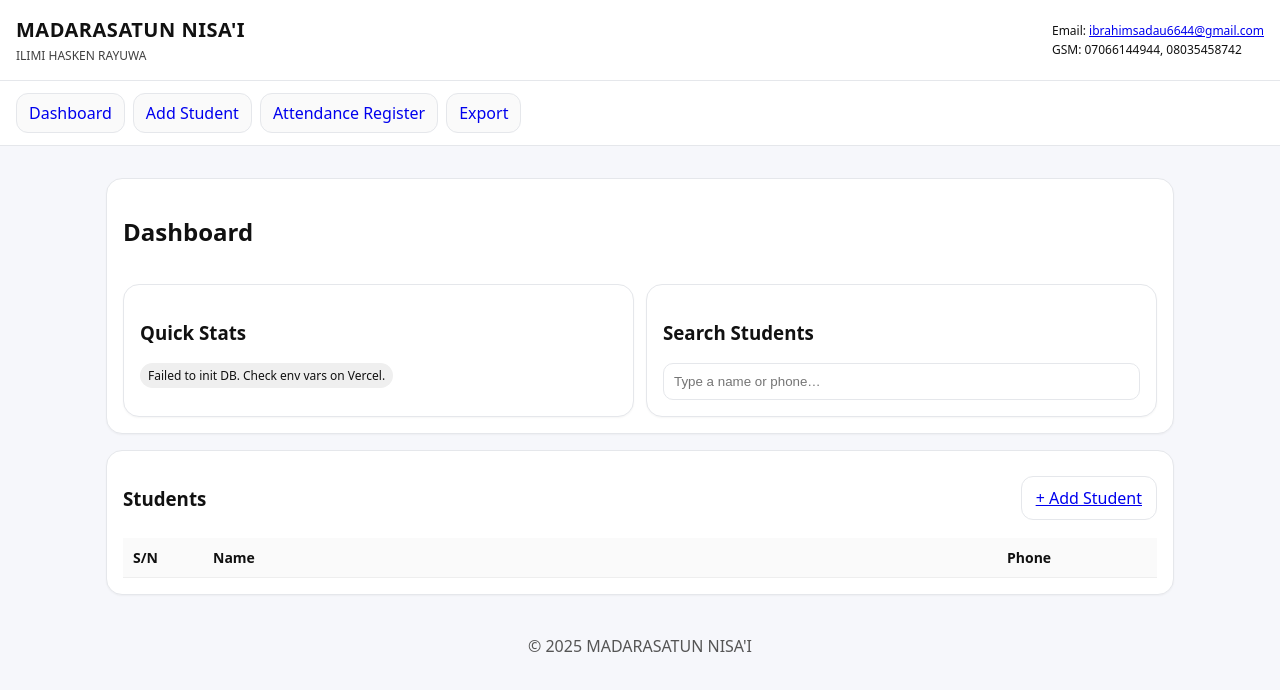
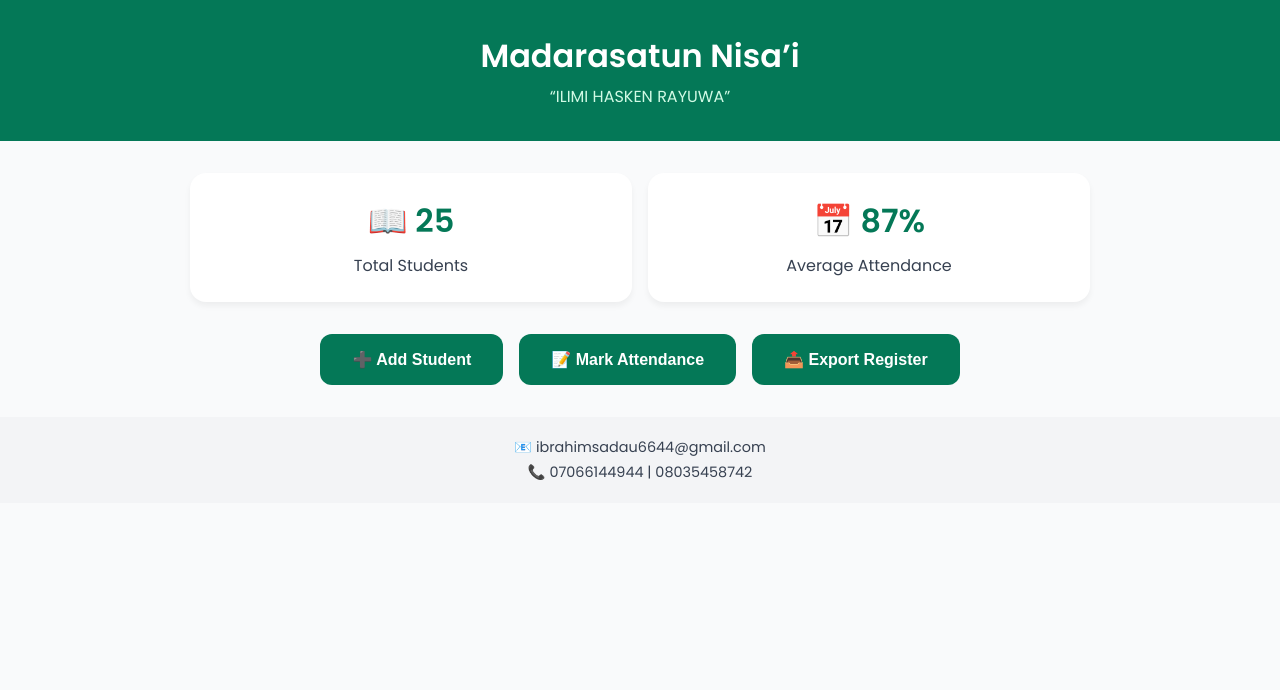
Before and after one commit to talk2klyro/Online-school, a website: page index.html in a window 1280 px wide. Drawn offline with Linux system fonts and the light colour scheme; no server answers.

Commit message:
Update index.html

```diff
--- a/index.html
+++ b/index.html
@@ -1,125 +1,148 @@
-<!doctype html>
+<!DOCTYPE html>
 <html lang="en">
 <head>
-  <meta charset="utf-8" />
-  <meta name="viewport" content="width=device-width, initial-scale=1" />
-  <title>MADARASATUN NISA'I — Dashboard</title>
+  <meta charset="UTF-8">
+  <title>Madarasatun Nisa’i – Dashboard</title>
+  <meta name="viewport" content="width=device-width, initial-scale=1.0">
+  <!-- Google Font -->
+  <link href="https://fonts.googleapis.com/css2?family=Poppins:wght@400;600&display=swap" rel="stylesheet">
   <style>
-*{box-sizing:border-box}body{font-family:system-ui,-apple-system,Segoe UI,Roboto,Ubuntu,Cantarell,Noto Sans,sans-serif;margin:0;background:#f6f7fb;color:#111}
-.container{max-width:1100px;margin:0 auto;padding:16px}
-.brand{display:flex;justify-content:space-between;align-items:center;padding:16px;border-bottom:1px solid #e5e7eb;background:white;position:sticky;top:0;z-index:10}
-.brand h1{margin:0;font-size:20px;letter-spacing:.5px}
-.brand .motto{margin:4px 0 0 0;font-size:12px;opacity:.8}
-.brand-right p{margin:2px 0;font-size:12px}
-.nav{display:flex;gap:8px;flex-wrap:wrap;padding:12px 16px;background:#fff;border-bottom:1px solid #e5e7eb}
-.nav a{padding:8px 12px;border-radius:12px;text-decoration:none;border:1px solid #e5e7eb;background:#fafafa}
-.nav a:hover{background:#f0f0f0}
-.card{background:#fff;border:1px solid #e5e7eb;border-radius:16px;padding:16px;margin-top:16px;box-shadow:0 1px 2px rgba(0,0,0,.04)}
-.input, select{width:100%;padding:10px;border:1px solid #e5e7eb;border-radius:10px;background:#fff}
-.btn{padding:10px 14px;border:none;border-radius:12px;cursor:pointer}
-.btn.primary{background:#111;color:#fff}
-.btn.ghost{background:#fff;border:1px solid #e5e7eb}
-.table{width:100%;border-collapse:collapse}
-.table th,.table td{padding:10px;border-bottom:1px solid #eee;text-align:left;font-size:14px}
-.table th{background:#fafafa;position:sticky;top:0}
-.badge{display:inline-block;padding:4px 8px;border-radius:999px;background:#efefef;font-size:12px}
-.row{display:grid;grid-template-columns:1fr 1fr;gap:12px}
-@media (max-width:720px){.row{grid-template-columns:1fr} .brand{flex-direction:column;align-items:flex-start;gap:6px}}
-footer{padding:24px 16px;text-align:center;color:#555}
+    body {
+      margin: 0;
+      font-family: 'Poppins', sans-serif;
+      background-color: #f9fafb;
+      color: #111827;
+    }
+
+    header {
+      background: #047857;
+      color: white;
+      text-align: center;
+      padding: 2rem 1rem;
+    }
+    header h1 {
+      margin: 0;
+      font-size: 2rem;
+      font-weight: 600;
+    }
+    header p {
+      margin: 0.25rem 0 0;
+      font-size: 1rem;
+      color: #d1fae5;
+      font-weight: 400;
+    }
+
+    main {
+      max-width: 900px;
+      margin: 2rem auto;
+      padding: 0 1rem;
+      display: flex;
+      flex-direction: column;
+      gap: 2rem;
+    }
+
+    .cards {
+      display: grid;
+      grid-template-columns: repeat(auto-fit, minmax(200px, 1fr));
+      gap: 1rem;
+    }
+    .card {
+      background: white;
+      padding: 1.5rem;
+      border-radius: 1rem;
+      box-shadow: 0 4px 6px rgba(0,0,0,0.05);
+      text-align: center;
+    }
+    .card h2 {
+      margin: 0;
+      font-size: 2rem;
+      color: #047857;
+    }
+    .card p {
+      margin: 0.5rem 0 0;
+      color: #374151;
+    }
+
+    .actions {
+      display: flex;
+      flex-wrap: wrap;
+      justify-content: center;
+      gap: 1rem;
+    }
+    .btn {
+      background: #047857;
+      color: white;
+      border: none;
+      padding: 1rem 2rem;
+      border-radius: 0.75rem;
+      font-size: 1rem;
+      font-weight: 600;
+      cursor: pointer;
+      transition: background 0.2s, transform 0.1s;
+    }
+    .btn:hover {
+      background: #065f46;
+      transform: translateY(-2px);
+    }
+    .btn:active {
+      background: #064e3b;
+      transform: translateY(0);
+    }
+
+    footer {
+      background: #f3f4f6;
+      padding: 1rem;
+      text-align: center;
+      font-size: 0.9rem;
+      color: #374151;
+    }
+    footer p {
+      margin: 0.25rem 0;
+    }
   </style>
 </head>
 <body>
-  <header class='brand'>
-    <div class='brand-left'>
-      <h1>MADARASATUN NISA'I</h1>
-      <p class='motto'>ILIMI HASKEN RAYUWA</p>
-    </div>
-    <div class='brand-right'>
-      <p>Email: <a href='mailto:ibrahimsadau6644@gmail.com'>ibrahimsadau6644@gmail.com</a></p>
-      <p>GSM: 07066144944, 08035458742</p>
-    </div>
+
+  <header>
+    <h1>Madarasatun Nisa’i</h1>
+    <p>“ILIMI HASKEN RAYUWA”</p>
   </header>
-  <nav class='nav'>
-    <a href='index.html'>Dashboard</a>
-    <a href='add-student.html'>Add Student</a>
-    <a href='attendance.html'>Attendance Register</a>
-    <a href='export.html'>Export</a>
-  </nav>
 
-  <main class="container">
-    <section class="card">
-      <h2>Dashboard</h2>
-      <div class="row" style="margin-top:12px">
-        <div class="card">
-          <h3>Quick Stats</h3>
-          <div id="stats">Initializing…</div>
-        </div>
-        <div class="card">
-          <h3>Search Students</h3>
-          <input id="search" class="input" placeholder="Type a name or phone…" />
-        </div>
+  <main>
+    <!-- Quick Stats -->
+    <section class="cards">
+      <div class="card">
+        <h2 id="total-students">📖 0</h2>
+        <p>Total Students</p>
+      </div>
+      <div class="card">
+        <h2 id="avg-attendance">📅 0%</h2>
+        <p>Average Attendance</p>
       </div>
     </section>
 
-    <section class="card">
-      <div style="display:flex;justify-content:space-between;align-items:center;gap:12px">
-        <h3>Students</h3>
-        <a class="btn ghost" href="add-student.html">+ Add Student</a>
-      </div>
-      <div style="overflow:auto;max-height:60vh;margin-top:8px">
-        <table class="table" id="studentsTable">
-          <thead>
-            <tr>
-              <th style="width:80px">S/N</th>
-              <th>Name</th>
-              <th style="width:160px">Phone</th>
-            </tr>
-          </thead>
-          <tbody></tbody>
-        </table>
-      </div>
+    <!-- Actions -->
+    <section class="actions">
+      <button class="btn" onclick="goTo('add-student.html')">➕ Add Student</button>
+      <button class="btn" onclick="goTo('attendance.html')">📝 Mark Attendance</button>
+      <button class="btn" onclick="goTo('export.html')">📤 Export Register</button>
     </section>
   </main>
-  <footer>© 2025 MADARASATUN NISA'I</footer>
+
+  <footer>
+    <p>📧 ibrahimsadau6644@gmail.com</p>
+    <p>📞 07066144944 | 08035458742</p>
+  </footer>
 
   <script>
-    const state = { students: [] };
-
-    async function ensureDB() {
-      const res = await fetch('/api/ensure-db');
-      const data = await res.json();
-      if (!data.ok) throw new Error(data.error || 'Ensure DB failed');
-      return data;
+    // Navigation helper
+    function goTo(page) {
+      window.location.href = page;
     }
 
-    async function fetchStudents() {
-      const res = await fetch('/api/students');
-      const data = await res.json();
-      state.students = data.students || [];
-      renderStudents();
-      document.getElementById('stats').innerHTML = `Total Students: <b>${state.students.length}</b>`;
-    }
-
-    function renderStudents(filter='') {
-      const tbody = document.querySelector('#studentsTable tbody');
-      tbody.innerHTML = '';
-      const q = filter.toLowerCase();
-      state.students
-        .filter(s => !q || (s.Name||'').toLowerCase().includes(q) || (s.Phone||'').toLowerCase().includes(q))
-        .sort((a,b) => (a.SN||0)-(b.SN||0))
-        .forEach(s => {
-          const tr = document.createElement('tr');
-          tr.innerHTML = `<td>${s.SN ?? ''}</td><td>${s.Name ?? ''}</td><td>${s.Phone ?? ''}</td>`;
-          tbody.appendChild(tr);
-        });
-    }
-
-    document.getElementById('search').addEventListener('input', (e) => renderStudents(e.target.value));
-
-    ensureDB().then(fetchStudents).catch(err => {
-      console.error(err);
-      document.getElementById('stats').innerHTML = '<span class="badge">Failed to init DB. Check env vars on Vercel.</span>';
-    });
+    // Demo stats (later fetch from backend)
+    document.getElementById('total-students').innerText = "📖 " + 25;
+    document.getElementById('avg-attendance').innerText = "📅 " + 87 + "%";
   </script>
 </body>
-</html>
+  </html>
```
